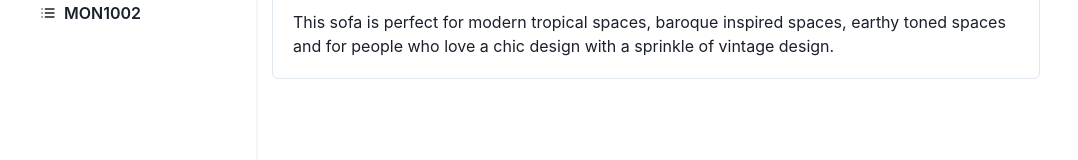
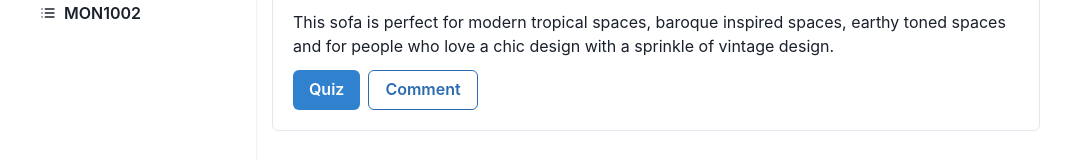
Before and after one commit to Monash-FIT3170/EdVantage, a Next.js app in the folder frontend/: page / in a window 1280 px wide. Shown: the part 394-554 px from the top of the page, without its empty margins (0-1078 px from the left). Built offline with nearby package versions, Linux system fonts and the light colour scheme.

Commit message:
style: add buttons under video

```diff
--- a/frontend/pages/index.tsx
+++ b/frontend/pages/index.tsx
@@ -3,7 +3,6 @@ import {
   Container,
   Card,
   CardBody,
-  Image,
   Stack,
   Heading,
   Text,
@@ -39,6 +38,14 @@ export default function Home() {
                 inspired spaces, earthy toned spaces and for people who love a
                 chic design with a sprinkle of vintage design.
               </Text>
+              <ButtonGroup spacing="2">
+                <Button variant="solid" colorScheme="blue">
+                  Quiz
+                </Button>
+                <Button variant="outline" colorScheme="blue">
+                  Comment
+                </Button>
+              </ButtonGroup>
             </Stack>
           </CardFooter>
         </Card>
```
